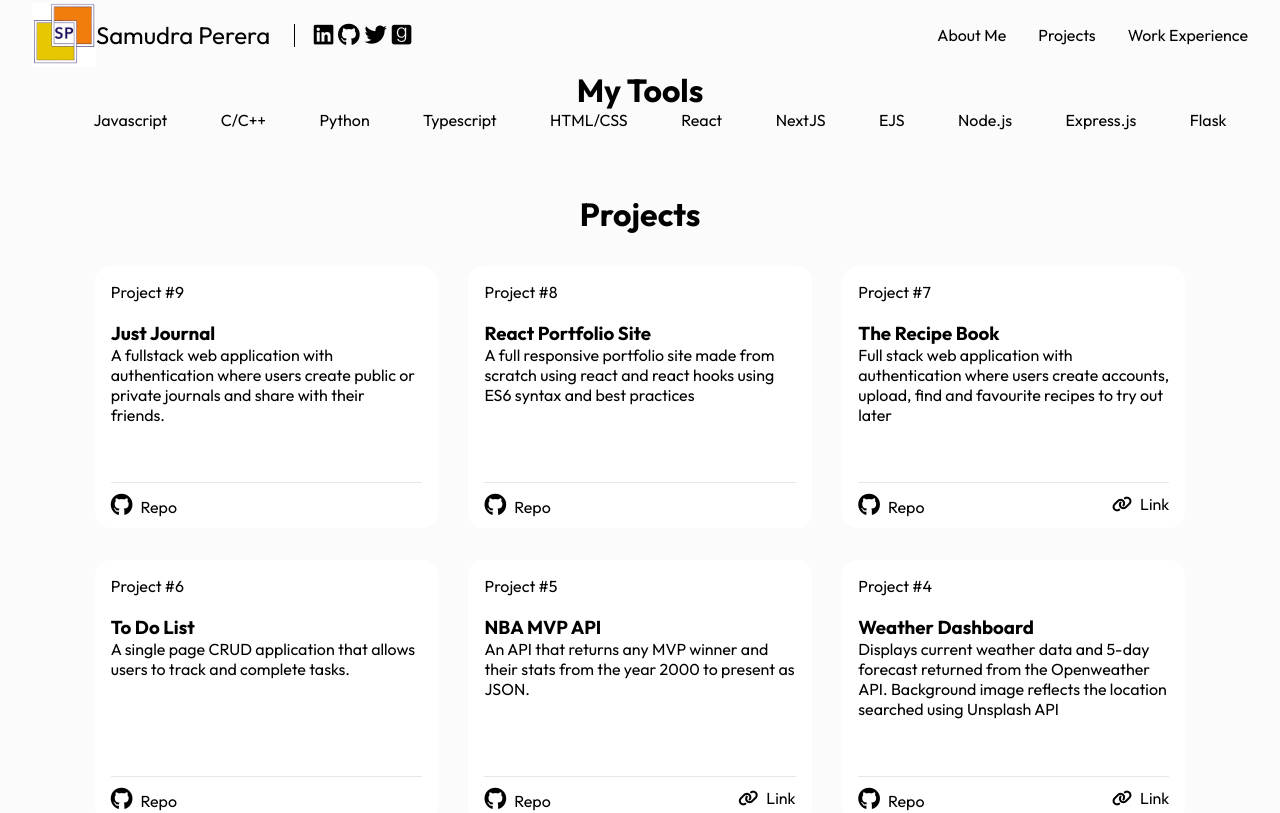
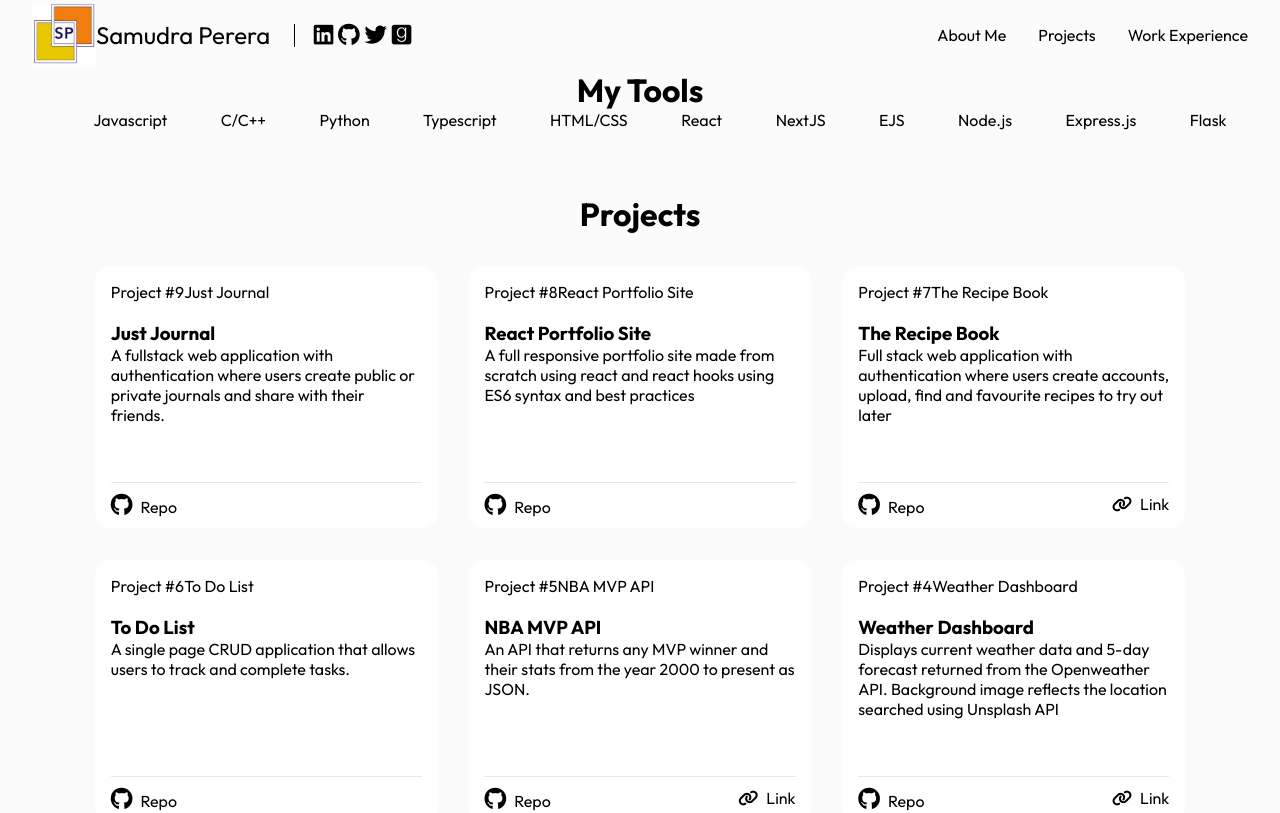
Before and after one commit to samudra-perera/React-Portfolio-Site, a React (Create React App) app in the folder portfolio-site/: page /projects in a window 1280 px wide. Shown: the top 813 px of the page. Built offline with nearby package versions, Linux system fonts and the light colour scheme.

Commit message:
Setting up the project page to be a banger

```diff
--- a/portfolio-site/src/components/about-me/QnA.js
+++ b/portfolio-site/src/components/about-me/QnA.js
@@ -1,7 +1,7 @@
 const QnA = [
     {
-        question: "An overview of myself",
-        answer: "Lorem Ipsum"
+        question: "Who am I?",
+        answer: "I am a civil turned software engineer based in the Greater Toronto Area. I graduated from the University of Waterloo’s Civil Engineering program in 2021 with a focus on structural engineering with a minor in management. As a natural-born tinkerer, engineering was the obvious choice of career for me. I love spending time working through problems, thinking about abstract topics, and imagining ways to apply new ideas in the real world (ie. my work term report on using blockchain to increase transparency in civil engineering). "
     },
     {
         question: "Why did I switch careers?",
--- a/portfolio-site/src/components/my-skills/NewSkills.jsx
+++ b/portfolio-site/src/components/my-skills/NewSkills.jsx
@@ -1,5 +1,6 @@
 import React from "react";
 import './skills.css'
+import Projects from "../projects/projects";
 
 const NewSkills = () => {
   return (
@@ -20,6 +21,7 @@ const NewSkills = () => {
           <a><li>Flask</li></a>
         </ul>
       </div>
+      <Projects />
     </div>
   );
 };
--- /dev/null
+++ b/portfolio-site/src/components/projects/ProjCard.jsx
@@ -0,0 +1,30 @@
+import React from 'react'
+import { Link } from 'react-router-dom'
+
+const ProjCard = (props) => {
+    const {projectNumber, title, description, github, hostedLink, param} = props
+    return (
+        <div className="card-container">
+            <div className="card-main-info">
+                <span className="card-proj-number">Project #{projectNumber}</span>
+                <Link to={`/projects/${param}`}>{title}</Link>
+                <h3 className="card-header">{title}</h3>
+                <p className="card-para">{description}</p>
+            </div>
+            <div className="card-footer">
+                <a className="card-github" href={github} target='_blank' rel="noreferrer">
+                    <i class="fa-brands fa-github"></i>
+                    <span className="card-footer-span">Repo</span>
+                </a>
+            {hostedLink !== null &&
+                <a className="card-hosted-link" href={hostedLink} target='_blank' rel="noreferrer">
+                    <i className="fa-solid fa-link"></i>
+                    <span className="card-footer-span">Link</span>
+                </a>
+            }
+            </div>
+        </div>
+    )
+}
+
+export default ProjCard
--- a/portfolio-site/src/components/projects/project-info.js
+++ b/portfolio-site/src/components/projects/project-info.js
@@ -5,6 +5,8 @@ const projectList = [
         description: 'A fullstack web application with authentication where users create public or private journals and share with their friends.',
         github: 'https://github.com/samudra-perera/Journal-App-Full-Stack',
         hostedLink: null,
+        stack: ['React', 'Node', 'Express', 'Mongodb'],
+        param: 'journal'
     },
 
     {
@@ -12,7 +14,9 @@ const projectList = [
         title: 'React Portfolio Site',
         description: 'A full responsive portfolio site made from scratch using react and react hooks using ES6 syntax and best practices',
         github: 'https://github.com/samudra-perera/React-Portfolio-Site/tree/main/portfolio-site',
-        hostedLink: null
+        hostedLink: null,
+        stack: ['React'],
+        param: 'portfolio'
     },
 
     {
@@ -20,7 +24,9 @@ const projectList = [
         title: 'The Recipe Book',
         description: 'Full stack web application with authentication where users create accounts, upload, find and favourite recipes to try out later',
         github: 'https://github.com/samudra-perera/The-Recipe-Book',
-        hostedLink: 'google.com'
+        hostedLink: 'google.com',
+        stack: ['HTML', 'JS', 'Node', 'Mongodb', 'EJS', 'Express'],
+        param: 'recipe'
     },
 
     {
@@ -28,7 +34,9 @@ const projectList = [
         title: 'To Do List',
         description: 'A single page CRUD application that allows users to track and complete tasks.',
         github: 'https://github.com/samudra-perera/To-Do-LIst-CRUD-App',
-        hostedLink: null
+        hostedLink: null,
+        stack: ['HTML', 'JS', 'Node', 'Mongodb', 'EJS', 'Express'],
+        param: 'todo'
     },
 
     {
@@ -36,7 +44,9 @@ const projectList = [
         title: 'NBA MVP API',
         description: 'An API that returns any MVP winner and their stats from the year 2000 to present as JSON.',
         github: 'https://github.com/samudra-perera/Example-Server-BBall-Heroku',
-        hostedLink: 'https://basketball-api-100devs.herokuapp.com/'
+        hostedLink: 'https://basketball-api-100devs.herokuapp.com/',
+        stack: ['HTML', 'JS', 'Node'],
+        param: 'nba'
     },
 
     {
@@ -44,7 +54,9 @@ const projectList = [
         title: 'Weather Dashboard',
         description: 'Displays current weather data and 5-day forecast returned from the Openweather API. Background image reflects the location searched using Unsplash API',
         github: 'https://github.com/samudra-perera/WeatherApp-',
-        hostedLink: 'https://capable-yeot-c410f2.netlify.app/'
+        hostedLink: 'https://capable-yeot-c410f2.netlify.app/',
+        stack: ['HTML', 'JS'],
+        param: 'weather'
     },
 
     {
@@ -52,7 +64,9 @@ const projectList = [
         title: 'The CocktailDB',
         description: 'A single page web application where users enter drink genres and a carousel of related drink cards will be dynamically generated using the cocktailDB API.',
         github: 'https://github.com/samudra-perera/CocktailDB-API-App',
-        hostedLink: 'https://super-basbousa-4fa5bb.netlify.app/'
+        hostedLink: 'https://super-basbousa-4fa5bb.netlify.app/',
+        stack: ['HTML', 'JS'],
+        param: 'cocktail'
     },
 
     {
@@ -60,7 +74,9 @@ const projectList = [
         title: 'Blackjack',
         description: 'A no nonsense blackjack game built using the deckofcards API.',
         github: 'https://github.com/samudra-perera/BlackJackApp',
-        hostedLink: 'https://euphonious-starship-04f62c.netlify.app/'
+        hostedLink: 'https://euphonious-starship-04f62c.netlify.app/',
+        stack: ['HTML', 'JS'],
+        param: 'blackjack'
     },
 
     {
@@ -68,7 +84,9 @@ const projectList = [
         title: 'Rock Paper Scissors',
         description: 'A simple rock paper scissors game where the player can select the number of games needed to be won for the session to end.',
         github: 'https://github.com/samudra-perera/rockPaperScissors',
-        hostedLink: 'https://darling-macaron-fb687d.netlify.app/'
+        hostedLink: 'https://darling-macaron-fb687d.netlify.app/',
+        stack: ['HTML', 'JS'],
+        param: 'rps'
     }
 ]
 
--- a/portfolio-site/src/components/projects/projects.jsx
+++ b/portfolio-site/src/components/projects/projects.jsx
@@ -1,58 +1,29 @@
 import React from "react";
-import './projects.css'
+import "./projects.css";
 import { projectList } from "./project-info";
+import ProjCard from "./ProjCard";
 
 const Projects = () => {
   return (
-        <div className="projects-container" id='projects'>
+    <div className="projects-container" id="projects">
       <div>
         <h1 className="Projects-header">Projects</h1>
       </div>
       <div className="card-container-main">
-                <ProjectMap />
+        {projectList.map((project, index) => (
+          <ProjCard
+            projectNumber={project.projectNumber}
+            title={project.title}
+            description={project.description}
+            github={project.github}
+            hostedLink={project.hostedLink}
+            param={project.param}
+            key={index}
+          />
+        ))}
       </div>
     </div>
-    )
-}
+  );
+};
 
-const ProjCard = (props) => {
-    const {projectNumber, title, description, github, hostedLink} = props
-    return (
-        <div className="card-container">
-            <div className="card-main-info">
-                <span className="card-proj-number">Project #{projectNumber}</span>
-                <h3 className="card-header">{title}</h3>
-                <p className="card-para">{description}</p>
-            </div>
-            <div className="card-footer">
-                <a className="card-github" href={github} target='_blank' rel="noreferrer">
-                    <i class="fa-brands fa-github"></i>
-                    <span className="card-footer-span">Repo</span>
-                </a>
-            {hostedLink !== null &&
-                <a className="card-hosted-link" href={hostedLink} target='_blank' rel="noreferrer">
-                    <i class="fa-solid fa-link"></i>
-                    <span className="card-footer-span">Link</span>
-                </a>
-            }
-            </div>
-        </div>
-    )
-}
-
-const ProjectMap = () => {
-    return (
-        projectList.map(project => (
-                <ProjCard
-                projectNumber = {project.projectNumber}
-                title = {project.title}
-                description = {project.description}
-                github = {project.github}
-                hostedLink = {project.hostedLink}
-                />
-            )
-        )
-    )
-}
-
-export default Projects
+export default Projects;
--- a/portfolio-site/src/index.js
+++ b/portfolio-site/src/index.js
@@ -7,6 +7,7 @@ import ErrorPage from './pages/ErrorPage';
 import Home from './pages/Home/Home';
 import Work from './pages/Work/Work';
 import ProjectPage from './pages/Projects/ProjectPage';
+import SoloProjectPage from './pages/Projects/SoloProjectPage';
 
 const router = createBrowserRouter([
   {
@@ -28,6 +29,11 @@ const router = createBrowserRouter([
       }
     ]
   },
+  {
+    path: "/projects/:id",
+    element: <SoloProjectPage/>,
+    errorElement: <ErrorPage />
+  }
 ])
 
 
--- a/portfolio-site/src/pages/Projects/ProjectPage.jsx
+++ b/portfolio-site/src/pages/Projects/ProjectPage.jsx
@@ -6,7 +6,6 @@ const ProjectPage = () => {
   return (
     <div>
       <NewSkills />
-      <Projects />
     </div>
   );
 };
--- /dev/null
+++ b/portfolio-site/src/pages/Projects/SoloProjectPage.jsx
@@ -0,0 +1,9 @@
+import React from 'react'
+
+const SoloProjectPage = () => {
+  return (
+    <div>SoloProjectPage</div>
+  )
+}
+
+export default SoloProjectPage
```
Lines whose indentation alone changed are shown as unchanged.
